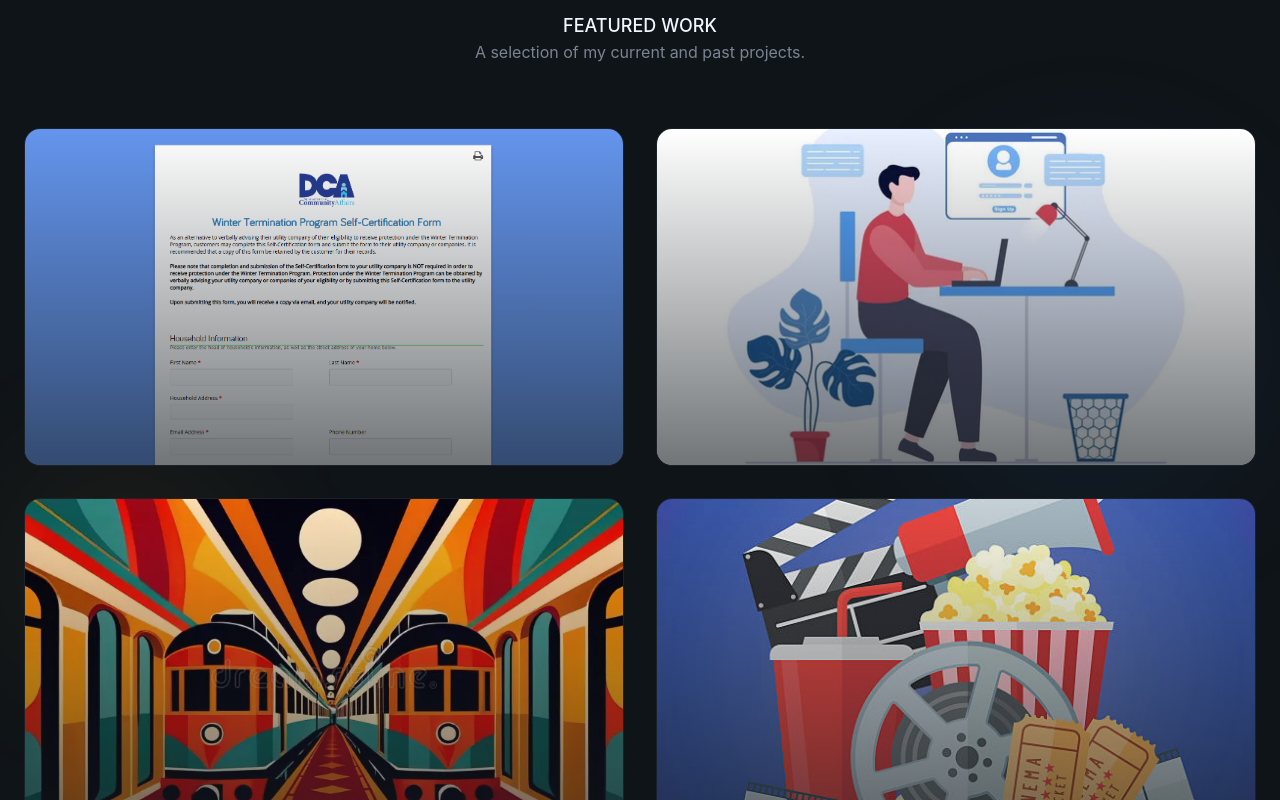
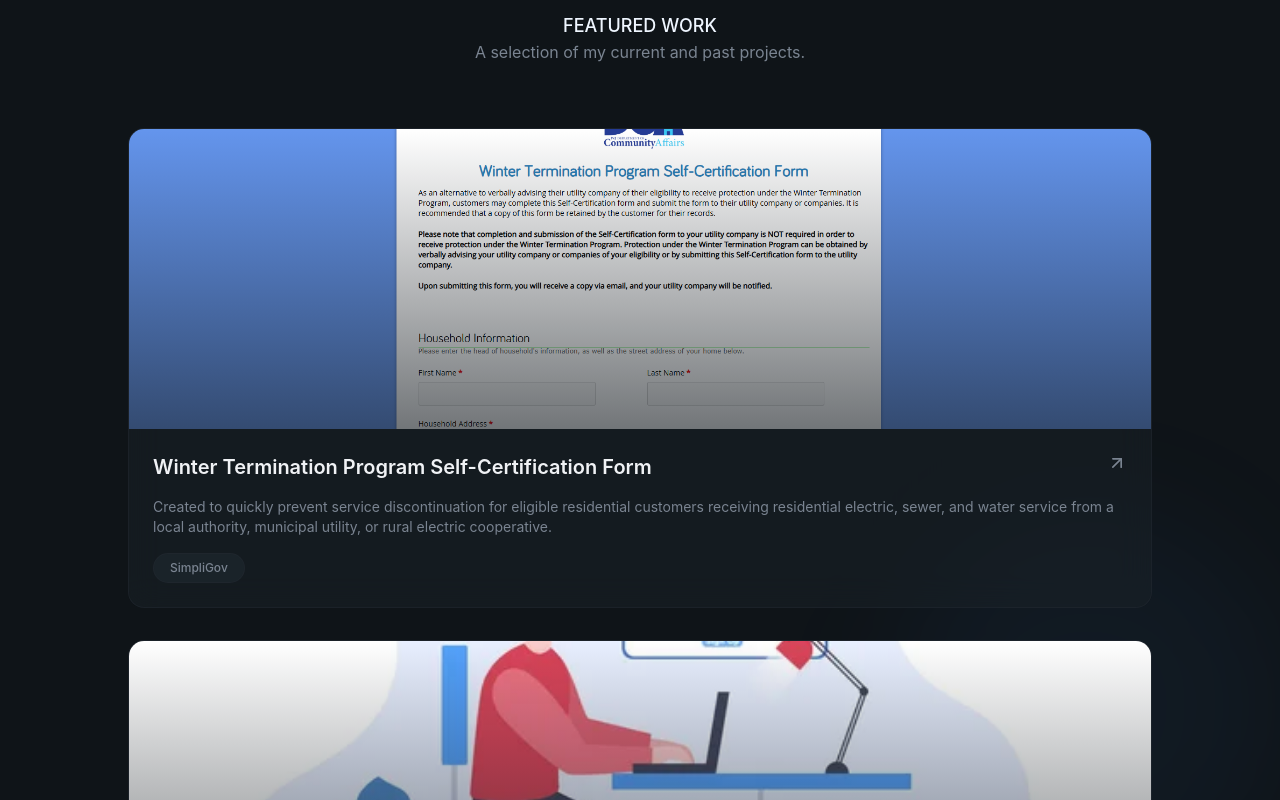
Before and after one commit to jlatresvalles/personal-portfolio, a React (Vite) app: page / in a window 1280 px wide. Shown: the part 1820-2620 px from the top of the page. Built offline with nearby package versions, Linux system fonts and the light colour scheme.

Commit message:
Updated Projects section, Experience next

```diff
--- a/package.json
+++ b/package.json
@@ -25,6 +25,6 @@
     "eslint-plugin-react-hooks": "^7.0.1",
     "eslint-plugin-react-refresh": "^0.4.24",
     "globals": "^16.5.0",
-    "vite": "npm:rolldown-vite@^7.2.5"
+    "vite": "npm:rolldown-vite@^7.3.0"
   }
 }
--- a/src/sections/Projects.jsx
+++ b/src/sections/Projects.jsx
@@ -1,4 +1,5 @@
 import { ArrowUpRight, Github } from "lucide-react";
+import { Button } from "@/components/Button"
 
 const projects = [
     {
@@ -58,15 +59,15 @@ export const Projects = () => {
                     </div>
 
                     {/* Projects Grid */}
-                    <div className="grid md:grid-cols-2 gap-8">
+                    <div className="grid md:grid-cols-1 gap-8">
                         {projects.map((projects, idx) => (
                             <div
                                 key={idx}
-                                className="group glass rounded-2xl overflow-hidden animate-fade-in md:row-span-1"
+                                className="group glass rounded-2xl overflow-hidden animate-fade-in max-w-5xl mx-auto"
                                 style={{animationDelay: `${(idx + 1) * 100}ms`}}
                             >
                                 {/* Image */}
-                                <div className="relative overflow-hidden aspect-video">
+                                <div className="relative overflow-hidden h-75">
                                     <img
                                         src={projects.image}
                                         alt={projects.title}
@@ -92,8 +93,35 @@ export const Projects = () => {
                                         </a>
                                     </div>
                                 </div>
+
+                                {/* Content */}
+                                <div className="p-6 space-y-4">
+                                    <div className="flex items-start justify-between">
+                                        <h3 className="text-xl font-semibold group-hover:text-primary transition-colors">{projects.title}</h3>
+                                        <ArrowUpRight className="w-5 h-5 text-muted-foreground group-hover:text-primary group-hover:translate-x-1 group-hover:-translate-y-1 transition-all"/>
+                                    </div>
+                                    <p className="text-muted-foreground text-sm">{projects.description}</p>
+                                    <div className="flex flex-wrap gap-2">
+                                        {projects.tags.map((tag, tagIdx) => (
+                                        <span
+                                            key={tagIdx}
+                                            className="px-4 py-1.5 rounded-full bg-surface text-xs font-medium border border-border/50 text-muted-foreground hover:border-primary/50 hover:text-primary transition-all duration-300">{tag}
+                                        </span>
+                                        ))}
+                                    </div>
+                                </div>
                             </div>
                         ))}
+                    </div>
+
+                    {/* View All Projects Call to Action */}
+                    <div className="text-center mt-12 animate-fade-in animation-delay-500">
+                        <Button size="lg">
+                            <span className="relative flex items-center justify-center gap-2">
+                                View All Projects
+                                <ArrowUpRight className="w-5 h-5"/>
+                            </span>
+                        </Button>
                     </div>
                 </div>
             </section>
```
Also changed, not shown: 1 other file (tests, documents, lock files or other folders).
